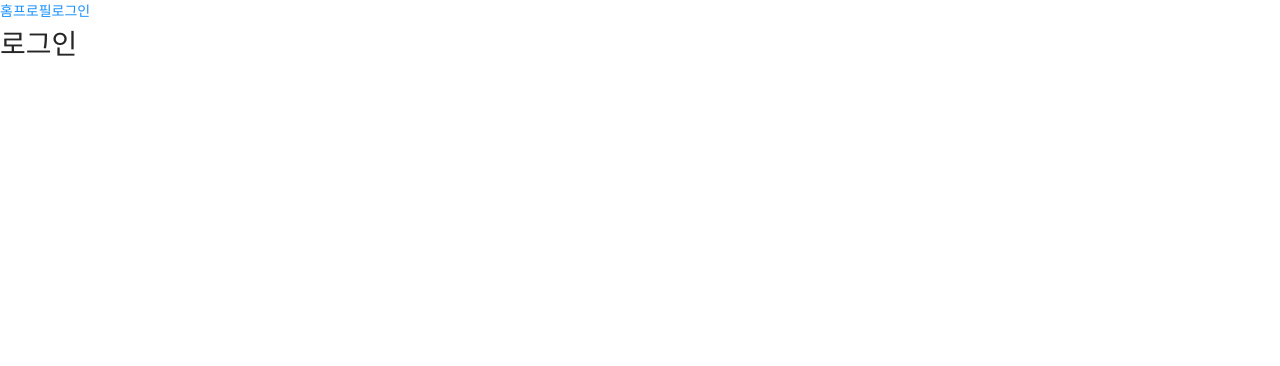
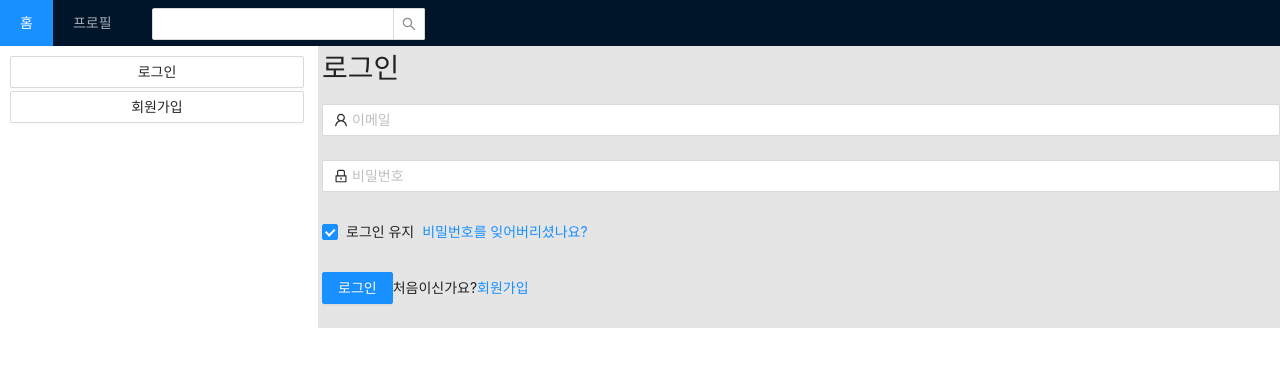
Before and after one commit to mnmhbbb/miniproject, a Next.js app: page /login in a window 1280 px wide. Shown: the top 366 px of the page. Built offline with nearby package versions, Linux system fonts and the light colour scheme.

Commit message:
로그인, 로그아웃 폼까지 완료

```diff
--- a/components/Layout.js
+++ b/components/Layout.js
@@ -1,27 +1,43 @@
-import React from 'react';
+import React, { useState } from 'react';
+import { Col, Menu, Row, Input } from 'antd';
 import Link from 'next/link';
 import PropTypes from 'prop-types';
+import Sign from './Sign';
+import UserProfile from './UserProfile';
 
-const Layout = ({ children }) => {
+const AppLayout = ({ children }) => {
+  const [isLoggedIn, setIsLoggedIn] = useState(false);
+
   return (
     <>
-      <div>
+      <Menu theme="dark" mode="horizontal">
+        <Menu.Item>
           <Link href="/">
             <a>홈</a>
           </Link>
+        </Menu.Item>
+        <Menu.Item>
           <Link href="/profile">
             <a>프로필</a>
           </Link>
-        <Link href="/login">
-          <a>로그인</a>
-        </Link>
-      </div>
+        </Menu.Item>
+        <Menu.Item>
+          <Input.Search style={{ verticalAlign: 'middle' }} />
+        </Menu.Item>
+      </Menu>
+      <Row gutter={8}>
+        <Col xs={24} md={6}>
+          {isLoggedIn ? <UserProfile /> : <Sign />}
+        </Col>
+        <Col xs={24} md={18} style={{ background: '#e5e5e5' }}>
           {children}
+        </Col>
+      </Row>
     </>
   );
 };
 
-Layout.propTypes = {
+AppLayout.propTypes = {
   children: PropTypes.node.isRequired,
 };
-export default Layout;
+export default AppLayout;
--- /dev/null
+++ b/components/Sign.js
@@ -0,0 +1,33 @@
+import { Button } from 'antd';
+import Link from 'next/link';
+import React from 'react';
+import styled from 'styled-components';
+
+const Btns = styled.div`
+  display: flex;
+  justify-content: center;
+  flex-direction: column;
+  margin: 10px;
+  & Button {
+    margin-bottom: 3px;
+  }
+`;
+
+const Sign = () => {
+  return (
+    <Btns>
+      <Button>
+        <Link href="/login">
+          <a>로그인</a>
+        </Link>
+      </Button>
+      <Button>
+        <Link href="/signup">
+          <a>회원가입</a>
+        </Link>
+      </Button>
+    </Btns>
+  );
+};
+
+export default Sign;
--- /dev/null
+++ b/components/UserProfile.js
@@ -0,0 +1,11 @@
+import React from 'react';
+
+const UserProfile = () => {
+  return (
+    <>
+      <h1>내 정보</h1>
+    </>
+  );
+};
+
+export default UserProfile;
--- /dev/null
+++ b/hooks/useInput.js
@@ -0,0 +1,9 @@
+import { useCallback, useState } from 'react';
+
+export default (initialValue) => {
+  const [value, setValue] = useState(initialValue);
+  const handler = useCallback((e) => {
+    setValue(e.target.vlaue);
+  }, []);
+  return [value, handler];
+};
--- a/package.json
+++ b/package.json
@@ -15,6 +15,7 @@
     "prop-types": "^15.7.2",
     "react": "^17.0.2",
     "react-dom": "^17.0.2",
+    "react-icons": "^4.2.0",
     "styled-components": "^5.2.3"
   },
   "devDependencies": {
--- a/pages/_app.js
+++ b/pages/_app.js
@@ -1,10 +1,15 @@
 import React from 'react';
+import Head from 'next/head';
 import 'antd/dist/antd.css';
 import PropTypes from 'prop-types';
 
 const App = ({ Component }) => {
   return (
     <>
+      <Head>
+        <meta charSet="utf-8" />
+        <title>MINI LAND</title>
+      </Head>
       <Component />
     </>
   );
--- a/pages/login.js
+++ b/pages/login.js
@@ -1,11 +1,99 @@
-import React from 'react';
-import Layout from '../components/Layout';
+import React, { useCallback } from 'react';
+import Head from 'next/head';
+import AppLayout from '../components/Layout';
+import { Form, Input, Button, Checkbox } from 'antd';
+import { UserOutlined, LockOutlined } from '@ant-design/icons';
+import Link from 'next/link';
+import useInput from '../hooks/useInput';
 
 const LoginPage = () => {
+  const [email, onChangeEmail] = useInput('');
+  const [password, onChangePassword] = useInput('');
+
+  const onSubmit = useCallback(
+    (e) => {
+      e.preventDefault();
+      console.log(email, password);
+    },
+    [email, password]
+  );
+
   return (
-    <Layout>
-      <h1>로그인</h1>
-    </Layout>
+    <>
+      <Head>
+        <meta charSet="utf-8" />
+        <title>로그인 | MINI LAND</title>
+      </Head>
+      <AppLayout>
+        <h1>로그인</h1>
+        <Form
+          name="normal_login"
+          onSubmit={onSubmit}
+          className="login-form"
+          initialValues={{
+            remember: true,
+          }}
+        >
+          <Form.Item
+            name="username"
+            rules={[
+              {
+                required: true,
+                message: '이메일을 입력하세요!',
+              },
+            ]}
+          >
+            <Input
+              type="email"
+              value={email}
+              onChange={onChangeEmail}
+              prefix={<UserOutlined className="site-form-item-icon" />}
+              placeholder="이메일"
+            />
+          </Form.Item>
+          <Form.Item
+            name="password"
+            rules={[
+              {
+                required: true,
+                message: '비밀번호를 입력하세요!',
+              },
+            ]}
+          >
+            <Input
+              type="password"
+              value={password}
+              onChange={onChangePassword}
+              prefix={<LockOutlined className="site-form-item-icon" />}
+              placeholder="비밀번호"
+            />
+          </Form.Item>
+          <Form.Item>
+            <Form.Item name="remember" valuePropName="checked" noStyle>
+              <Checkbox>로그인 유지</Checkbox>
+            </Form.Item>
+
+            <a className="login-form-forgot" href="">
+              비밀번호를 잊어버리셨나요?
+            </a>
+          </Form.Item>
+
+          <Form.Item>
+            <Button
+              type="primary"
+              htmlType="submit"
+              className="login-form-button"
+            >
+              로그인
+            </Button>
+            처음이신가요?
+            <Link href="/signup">
+              <a>회원가입</a>
+            </Link>
+          </Form.Item>
+        </Form>
+      </AppLayout>
+    </>
   );
 };
 
```
Also changed, not shown: pages/profile.js (+10 -3 lines), pages/signup.js (+120 -4 lines), 1 other file (tests, documents, lock files or other folders). Lines whose indentation alone changed are shown as unchanged.
